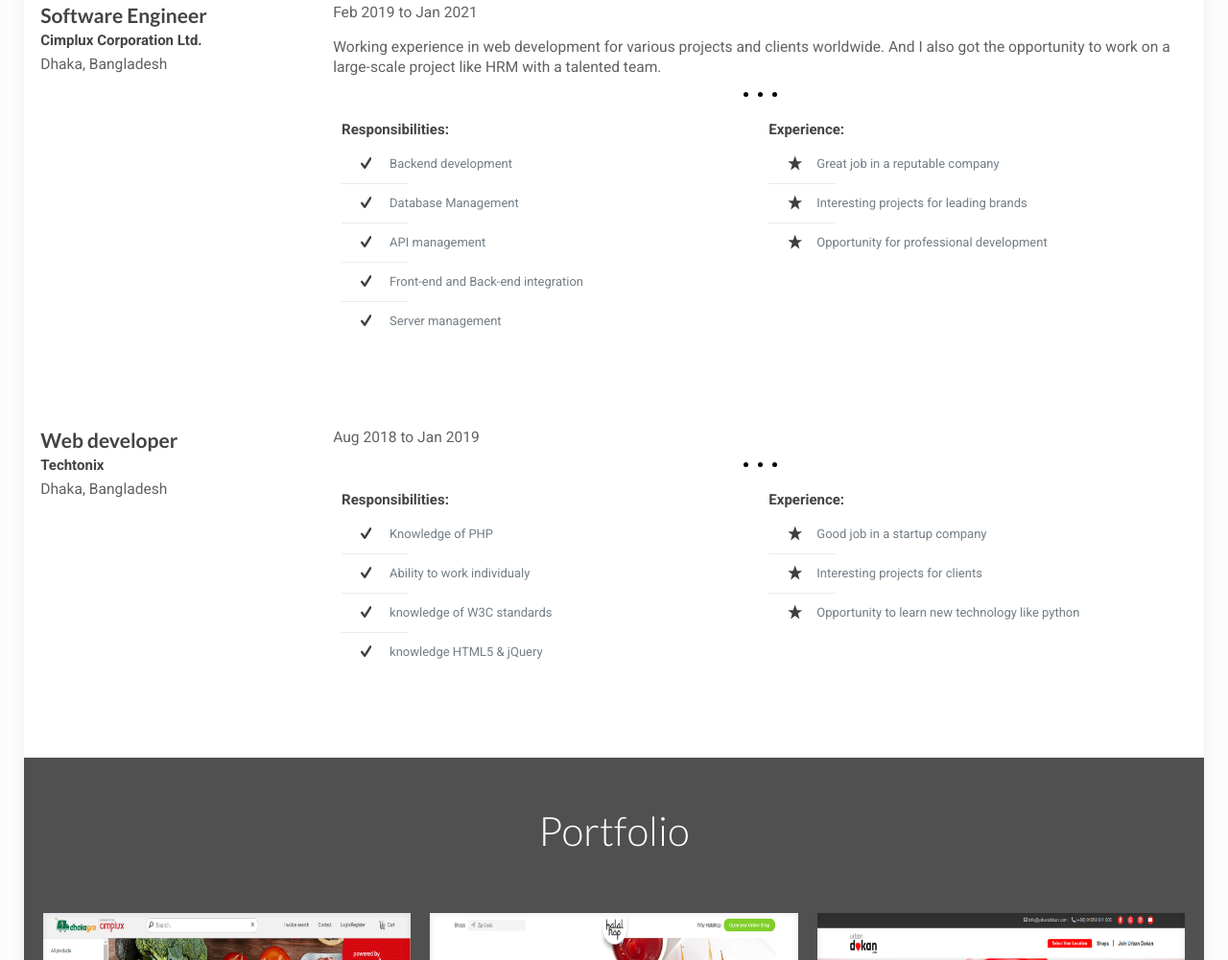
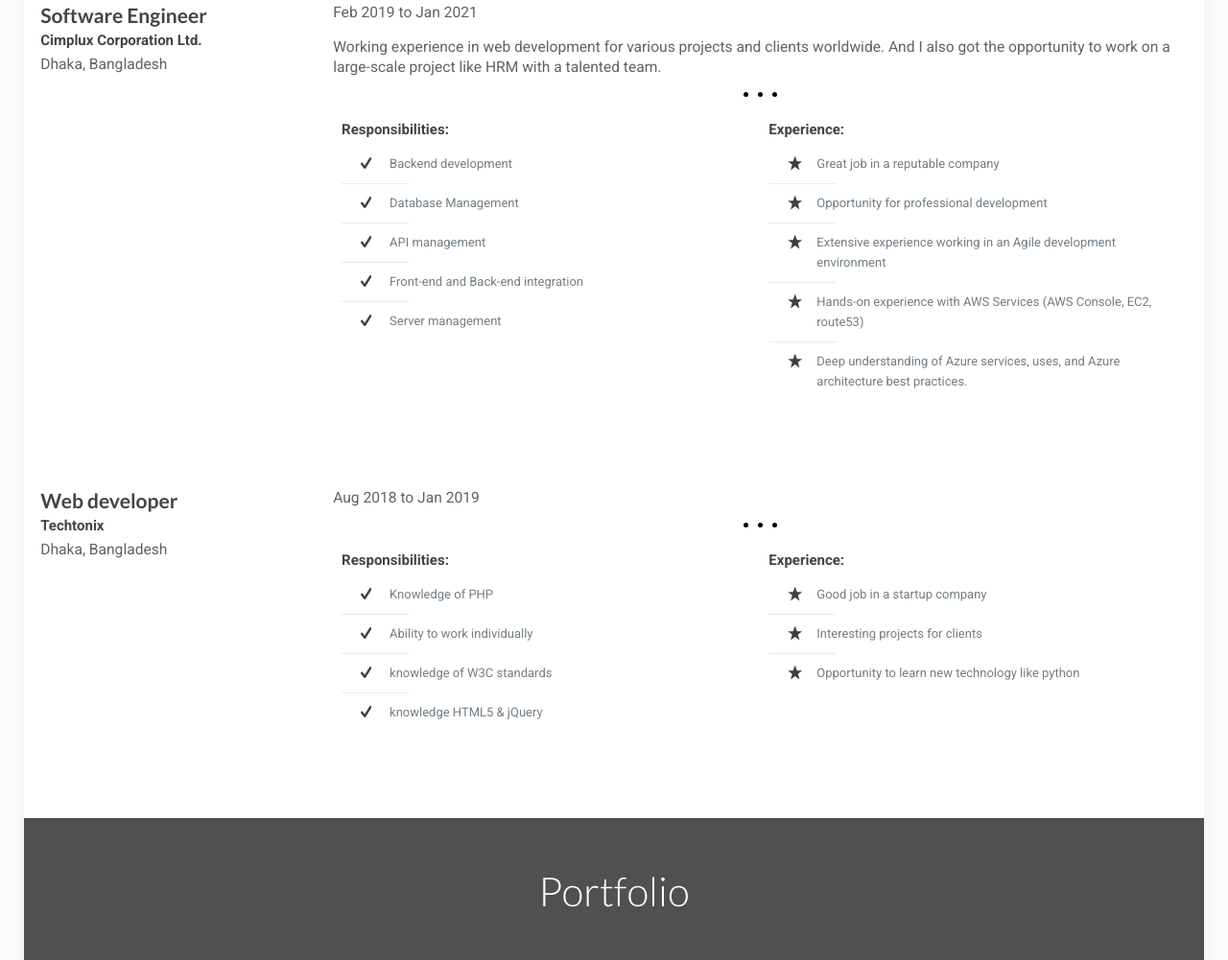
Before and after one commit to farza09/farza09.github.io, a plain HTML site: page index.html in a window 1280 px wide. Shown: the part 1245-2246 px from the top of the page at 96% size. Drawn offline with Linux system fonts and the light colour scheme; a script that the page names is missing.

Commit message:
Changes of experience

```diff
--- a/index.html
+++ b/index.html
@@ -2807,8 +2807,10 @@
                                                     <h5>Experience:</h5>
                                                     <ul class=list_mixed>
                                                         <li class=list_star>Great job in a reputable company</li>
-                                                        <li class=list_star>Interesting projects for leading brands</li>
                                                         <li class=list_star>Opportunity for professional development</li>
+                                                        <li class=list_star>Extensive experience working in an Agile development environment</li>
+                                                        <li class=list_star>Hands-on experience with AWS Services (AWS Console, EC2, route53)</li>
+                                                        <li class=list_star>Deep understanding of Azure services, uses, and Azure architecture best practices.</li>
                                                     </ul>
                                                 </div>
                                             </div>
@@ -2832,7 +2834,7 @@
                                                     <h5>Responsibilities:</h5>
                                                     <ul class=list_mixed>
                                                         <li class=list_check>Knowledge of PHP</li>
-                                                        <li class=list_check>Ability to work individualy</li>
+                                                        <li class=list_check>Ability to work individually</li>
                                                         <li class=list_check>knowledge of W3C standards</li>
                                                         <li class=list_check>knowledge HTML5 & jQuery</li>
                                                     </ul>
```
